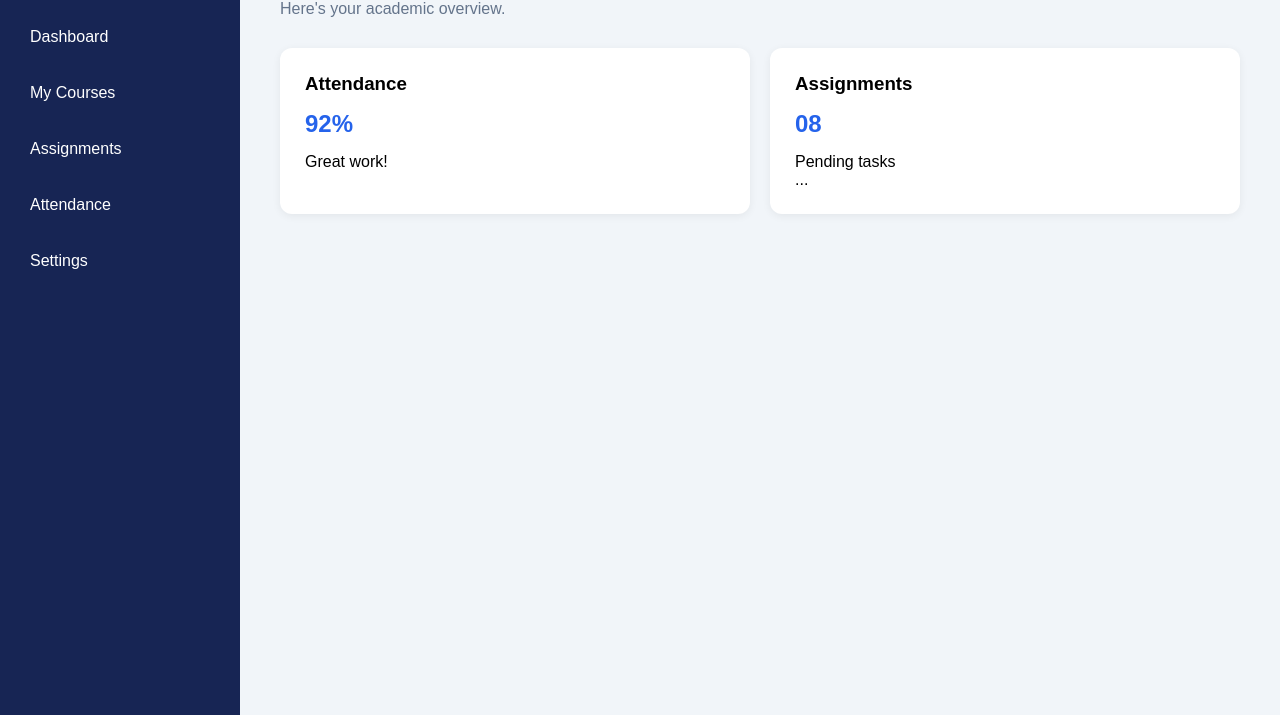
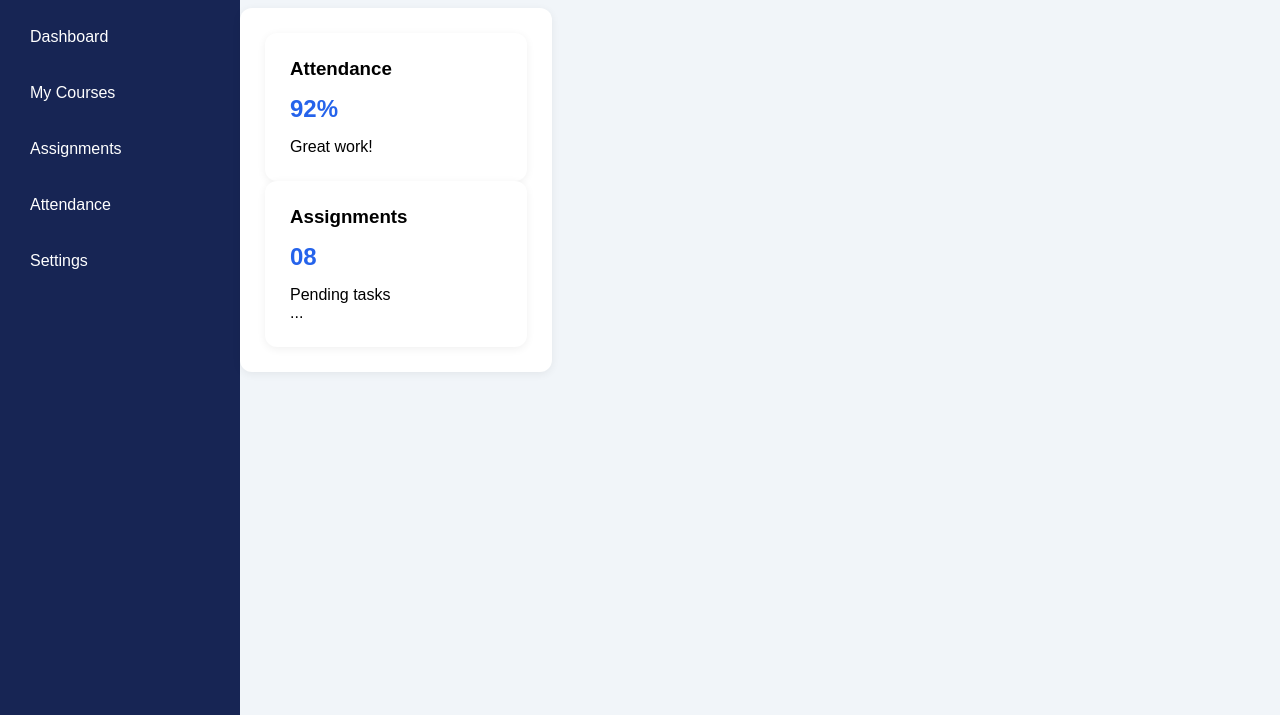
Before and after one commit to Jagadeesh-Patgar/git-workshop, a plain HTML site: page index.html in a window 1280 px wide. Shown: the part 85-800 px from the top of the page. Drawn offline with Linux system fonts and the light colour scheme.

Commit message:
First commit

```diff
--- a/index.html
+++ b/index.html
@@ -14,12 +14,12 @@
 <a href="#">Attendance</a>
 <a href="#">Settings</a>
 </div>
-<main class="main-content">
+<main class="main-contents">
  <header>
 <h1>Welcome back, Teja!</h1>
 <p>Here's your academic overview.</p>
  </header>
- <section class="cards">
+ <section class="card">
 <div class="card">
 <h3>Attendance</h3>
 <h2>92%</h2>
```
